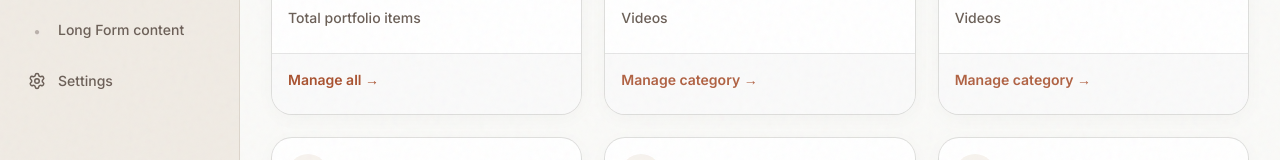
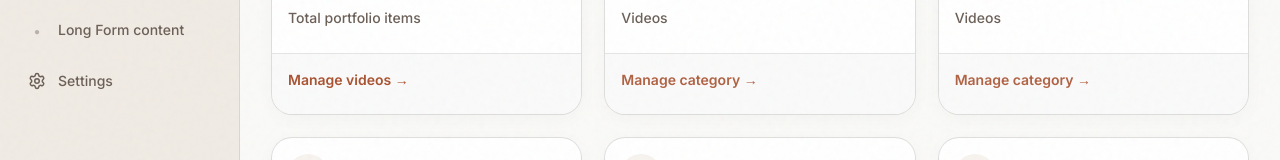
Before and after one commit to naeemsabir1/VideoGrapher-Portfolio, a Next.js app: page /admin in a window 1280 px wide. Shown: the part 375-535 px from the top of the page. Built offline with nearby package versions, Linux system fonts and the light colour scheme; no server answers; what @imagekit/next would draw is missing.

Commit message:
fix: resolve logout prefetch bug and 404 category redirect

```diff
--- a/src/app/admin/layout.tsx
+++ b/src/app/admin/layout.tsx
@@ -92,13 +92,13 @@ export default function AdminLayout({ children }: { children: React.ReactNode })
             </h1>
           </div>
 
-          <Link
+          <a
             href="/admin/logout"
             className="flex items-center gap-2 px-4 py-2 text-sm font-semibold text-[var(--accent-terra)] hover:bg-[var(--accent-terra)]/10 transition-colors rounded-[var(--radius-pill)] ml-auto"
           >
             <span className="hidden sm:inline">Log Out</span>
             <LogOut className="w-[18px] h-[18px]" />
-          </Link>
+          </a>
         </header>
 
         {/* Scrollable Main */}
--- a/src/app/admin/page.tsx
+++ b/src/app/admin/page.tsx
@@ -35,10 +35,10 @@ export default function AdminDashboardPage() {
           </CardContent>
           <CardFooter className="pt-4 pb-6">
             <Link
-              href="/admin/category/all"
+              href={`/admin/category/${CATEGORIES[0].slug}`}
               className="text-[14px] font-semibold text-[var(--accent-terra)] hover:text-[#A95230] transition-colors flex items-center"
             >
-              Manage all →
+              Manage videos →
             </Link>
           </CardFooter>
         </Card>
```
